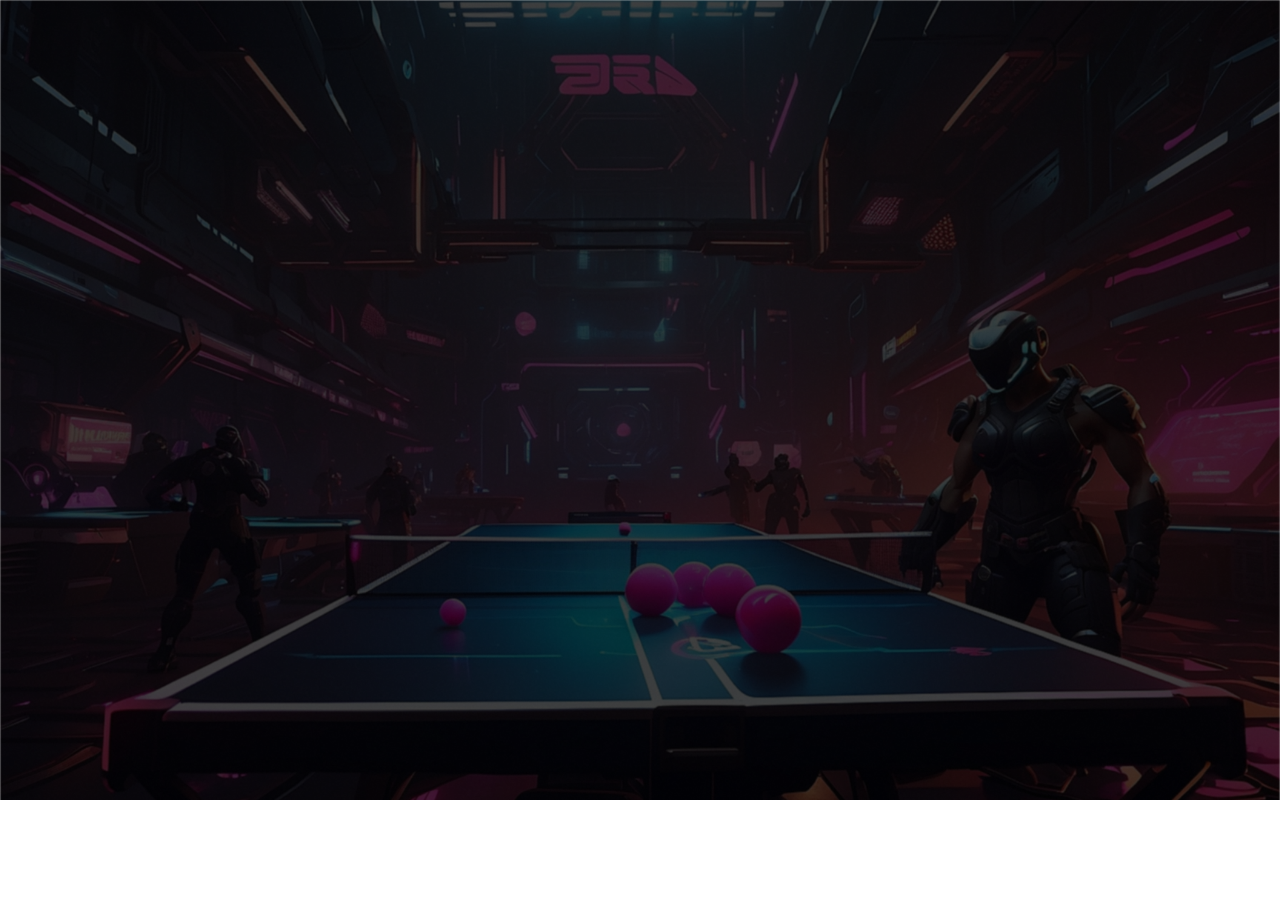
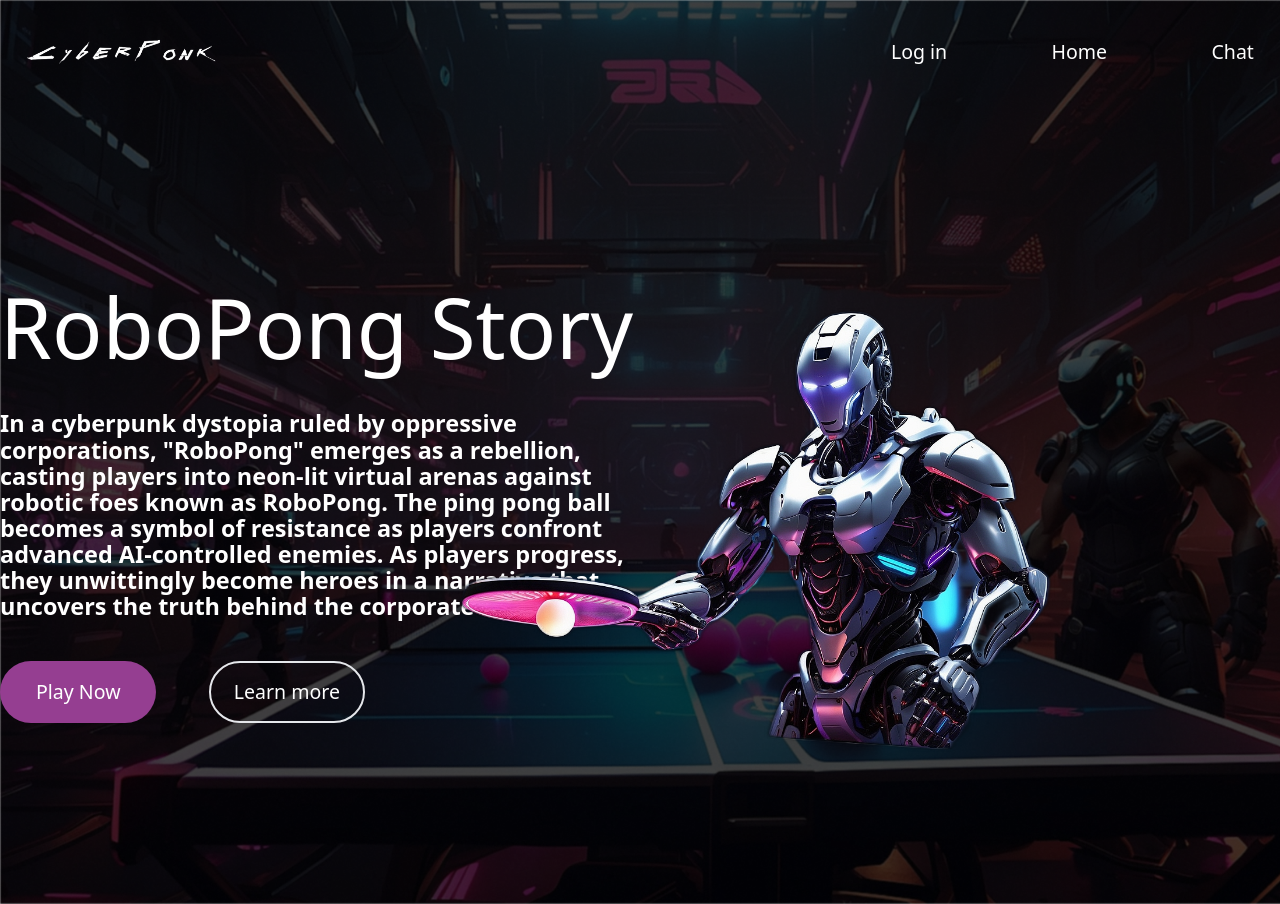
Before and after one commit to omanar42/ft_transcendence, a React (Vite) app in the folder frontend/: page /home in a window 1280 px wide. Before the commit this address had no page. Before the commit the page ends 800 px from the top, so only its background shows below. Built offline with nearby package versions, Linux system fonts and the light colour scheme.

Commit message:
Home page added

```diff
--- a/frontend/src/App.tsx
+++ b/frontend/src/App.tsx
@@ -3,22 +3,17 @@ import "./App.css";
 import Login from "./Components/Pages/Login/Login";
 import NavBar from "./Components/NavBar";
 import Welcome from "./Components/Pages/Welcome/Welcome";
-
-
-function Test(){
-  return(<div className="h-40 p-20 bg-dark text-white font-bold text-3xl flex justify-between items-center">
-      <Link to="/login" >Log in</Link>
-      <Link to="/welcom" >Create profile</Link>
-      <Link to="/test" >Log in</Link>
-  </div>)
-}
+import Chat from "./Components/Pages/Chat/Chat";
+import Home from "./Components/Pages/Home/Home";
 
 function App() {
   return (
     <Router>
+      <NavBar />
       <Routes>
-      <Route path="/" element={<Test />} />
+        <Route path="/home" element={<Home />} />
 
+        <Route path="/" element={<Chat />} />
         <Route path="/login" element={<Login />} />
         <Route path="/Welcom" element={<Welcome />} />
       </Routes>
--- a/frontend/src/Components/NavBar.tsx
+++ b/frontend/src/Components/NavBar.tsx
@@ -1,9 +1,26 @@
-import React from 'react'
+import React from "react";
+import { BrowserRouter as Router, Route, Routes, Link } from "react-router-dom";
+import Chat from "./Pages/Chat/Chat";
+import { Logo } from "./Pages/Login";
+import Welcome from "./Pages/Welcome/Welcome";
 
 function NavBar() {
   return (
-    <div className='h-32 bg-gradient-to-r from-dark to-dark-300'></div>
-  )
+    <div className="">
+      <div className="max-w-140 fix   ml-auto mr-auto p-10 text-3xl text-white h-40 flex justify-between items-center">
+        <img className="h-10" src={Logo} />
+
+        <nav>
+          <ul className="flex gap-40">
+           <li><Link to="/login">Log in </Link></li>
+           <li><Link to="/home">Home</Link></li>
+           <li><Link to="/welcom">Chat</Link></li>
+
+          </ul>
+        </nav>
+      </div>
+    </div>
+  );
 }
 
-export default NavBar
+export default NavBar;
--- /dev/null
+++ b/frontend/src/Components/Pages/Chat/Chat.css
@@ -0,0 +1,7 @@
+.chat {
+  border-image: linear-gradient(to right, #3490dc, #6574cd, #9561e2) 50 round;
+  border-image-slice: 1;
+    border-width: 1px;
+    /* border-radius: 100px; */
+    overflow: hidden;
+}
--- /dev/null
+++ b/frontend/src/Components/Pages/Chat/Chat.tsx
@@ -0,0 +1,19 @@
+import React from "react";
+import { login } from "../Login";
+import './Chat.css'
+
+const Chat = () => {
+  return (
+    <div className="h-screen flex justify-center items-center">
+      <div className="overflow-hidden chat max-w-140 h-60 ml-auto mr-auto -2  grid grid-cols-4">
+        <div className="  col-span-1">
+            <img className="w-full" src={login} />
+        </div>
+        <div className="   col-span-2"></div>
+        <div className="  "></div>
+      </div>
+    </div>
+  );
+};
+
+export default Chat;
--- /dev/null
+++ b/frontend/src/Components/Pages/Home/Home.tsx
@@ -0,0 +1,31 @@
+import Robot from './assets/Robot.png'
+function Home() {
+  return (
+    <div className="h-screen flex justify-center relative items-center text-white">
+      <div className="w-140 flex gap-[10rem] ">
+        <div className="w-1/2">
+          <h1 className="text-9xl pb-16">RoboPong Story</h1>
+          <p className="text-4xl font-bold pb-16">
+            In a cyberpunk dystopia ruled by oppressive corporations, "RoboPong"
+            emerges as a rebellion, casting players into neon-lit virtual arenas
+            against robotic foes known as RoboPong. The ping pong ball becomes a
+            symbol of resistance as players confront advanced AI-controlled
+            enemies. As players progress, they unwittingly become heroes in a
+            narrative that uncovers the truth behind the corporate regime.
+          </p>
+          <div className="flex gap-[5rem]">
+            <button className="bg-pink-100 rounded-full text-3xl h-[6rem] w-[15rem] hover:bg-dark">
+              Play Now
+            </button>
+            <button className="rounded-full border-[2px] text-3xl h-[6rem] w-[15rem] hover:bg-white hover:text-dark duration-[0.2s]">
+              Learn more
+            </button>
+          </div>
+        </div>
+          <img className="h-[50rem] absolute top-[18rem] right-[8rem]" src={Robot} />
+      </div>
+    </div>
+  );
+}
+
+export default Home;
--- a/frontend/src/Components/Pages/Welcome/Welcome.css
+++ b/frontend/src/Components/Pages/Welcome/Welcome.css
@@ -1,4 +1,5 @@
 .submit-btn, .wlc-form{
     border-image: linear-gradient(to right, #3490dc, #6574cd, #9561e2);
     border-image-slice: 1;
+
 }
--- a/frontend/src/Components/Pages/Welcome/Welcome.tsx
+++ b/frontend/src/Components/Pages/Welcome/Welcome.tsx
@@ -1,7 +1,6 @@
-import { Logo, intra, google, login } from "../Login";
+import { Logo,  login } from "../Login";
 import { FaCamera } from "react-icons/fa";
 import "./Welcome.css";
-import { useState } from "react";
 
 
 
@@ -36,13 +35,7 @@ function UploeadForm() {
   );
 }
 function Welcome() {
-  const [username, setUsername] = useState('');
-  const [image, setImage] = useState(null);
 
-
-  const userNamedata = (event) =>{
-
-  }
 
   return (
     <div className="h-screen flex justify-center items-center pl-10 pr-10">
@@ -52,8 +45,8 @@ function Welcome() {
         </div>
         <div className="flex flex-col gap-20 bg bg-gradient-to-r from-dark to-dark-100 to-dark-200 justify-center relative items-center col-span-1">
           <img className="absolute top-40" src={Logo} alt="logo" />
-          <div className="text-white wlc-form flex flex-col gap-10 justify-center items-center border-2  p-10">
-            <h1 className="text-white text-3xl font-bold">
+          <div className="text-white  wlc-form flex flex-col gap-10 justify-center items-center border-2  p-10">
+            <h1 className="text-white  text-3xl font-bold">
               Welcome! Let's create your profile
             </h1>
             <ImageUploader />
--- a/frontend/tailwind.config.js
+++ b/frontend/tailwind.config.js
@@ -11,20 +11,31 @@ export default {
         130: '130rem',
         140: '140rem',
         150: '150rem',
+        160: '160rem',
+        170: '170rem',
       },
       width:{
         '5rem': '5rem',
         '10rem': '10rem',
         '20rem': '20rem',
         '30rem': '30rem',
+        140: '140rem',
+        150: '150rem',
         '40rem': '40rem',
+      },
+      height: {
+        50: '50rem',
+        60: '60rem',
+        70: '70rem',
+        100: '100rem',
+        120: '120rem',
       },
       colors:{
         dark: '#13140e',
         'dark-100': '#2b2c26',
         'dark-200': '#2b2c26',
         'dark-300': '#42433e',
-        'pink-100': '#F400CD80',
+        'pink-100': '#953e91',
         'blue-100': '#1C00CBB2'
       },
       letterSpacing: {
```
Also changed, not shown: frontend/src/Components/Pages/Home/Home.css (added), frontend/src/Components/Pages/Home/assets/Robot.png (added).
